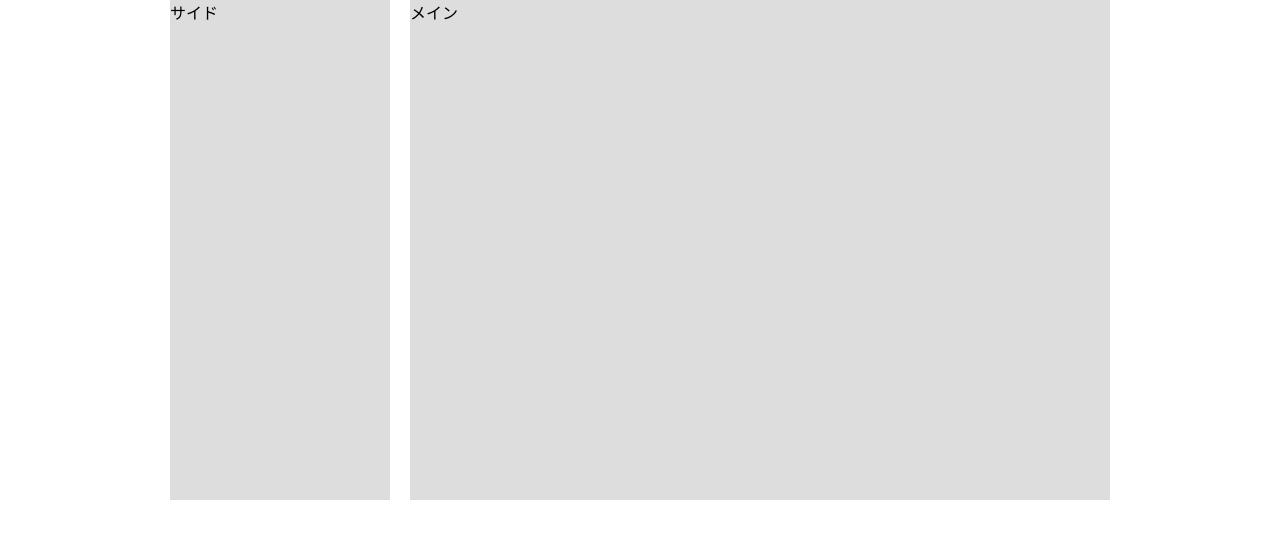
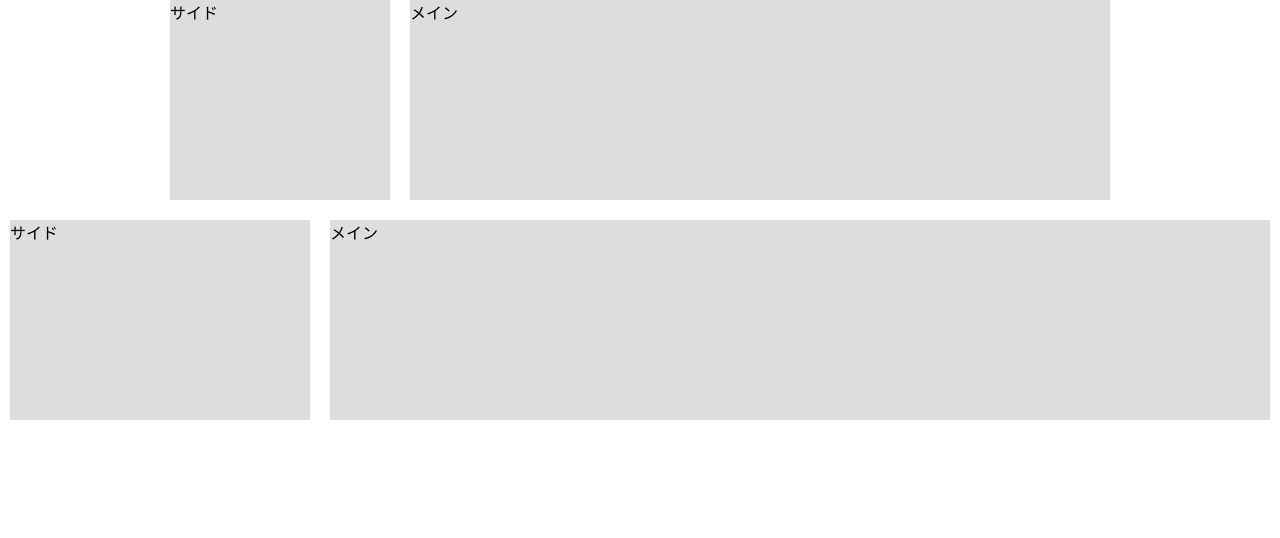
Before and after one commit to codegrit-jp-students/codegrit-html-css-lesson07-sample-flex-grid, a plain HTML site: page index.html in a window 1280 px wide. Drawn offline with Linux system fonts and the light colour scheme.

Commit message:
Update css

```diff
--- a/index.html
+++ b/index.html
@@ -6,12 +6,27 @@
 </head>
 
 <body>
+  <!-- 幅960pxのコンテナー -->
   <section class="container">
-    <div class="column-3">
-      <div class="ex-column">サイド</div>
+    <div class="row">
+      <div class="column-3">
+        <div class="ex-column">サイド</div>
+      </div>
+      <div class="column-9">
+        <div class="ex-column">メイン</div>
+      </div>
     </div>
-    <div class="column-9">
-      <div class="ex-column">メイン</div>
+  </section>
+
+  <!-- 幅100%のコンテナー -->
+  <section class="full-width-container">
+    <div class="row">
+      <div class="column-3">
+        <div class="ex-column">サイド</div>
+      </div>
+      <div class="column-9">
+        <div class="ex-column">メイン</div>
+      </div>
     </div>
   </section>
 </body>
--- a/styles.css
+++ b/styles.css
@@ -6,11 +6,22 @@
 }
 
 /* Grid */
+.full-width-container {
+  width: 100%;
+  margin: 0 auto;
+  padding: 0 10px;
+}
+
 .container {
-  max-width: 960px;
+  width: 960px;
   margin: 0 auto;
+  padding: 0 10px;
+}
+
+.row {
   display: flex;
-  justify-content: space-around;
+  flex-wrap: wrap;
+  margin: 0 -10px;
 }
 
 .column-1 {
@@ -65,6 +76,7 @@
 /* その他 */
 
 .ex-column {
-  min-height: 500px;
-  background-color: #ddd
+  min-height: 200px;
+  background-color: #ddd;
+  margin-bottom: 20px;
 }
```
